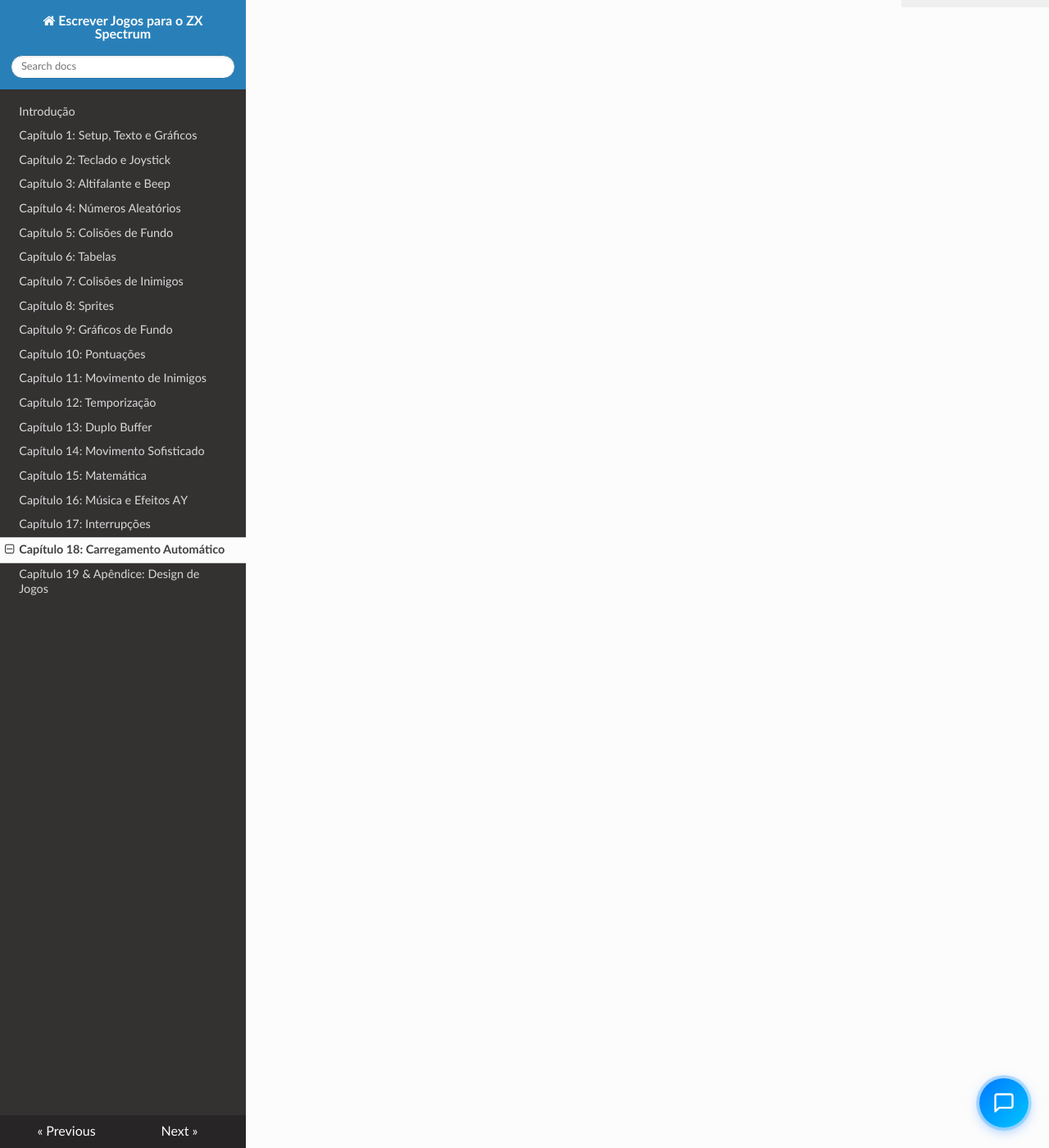
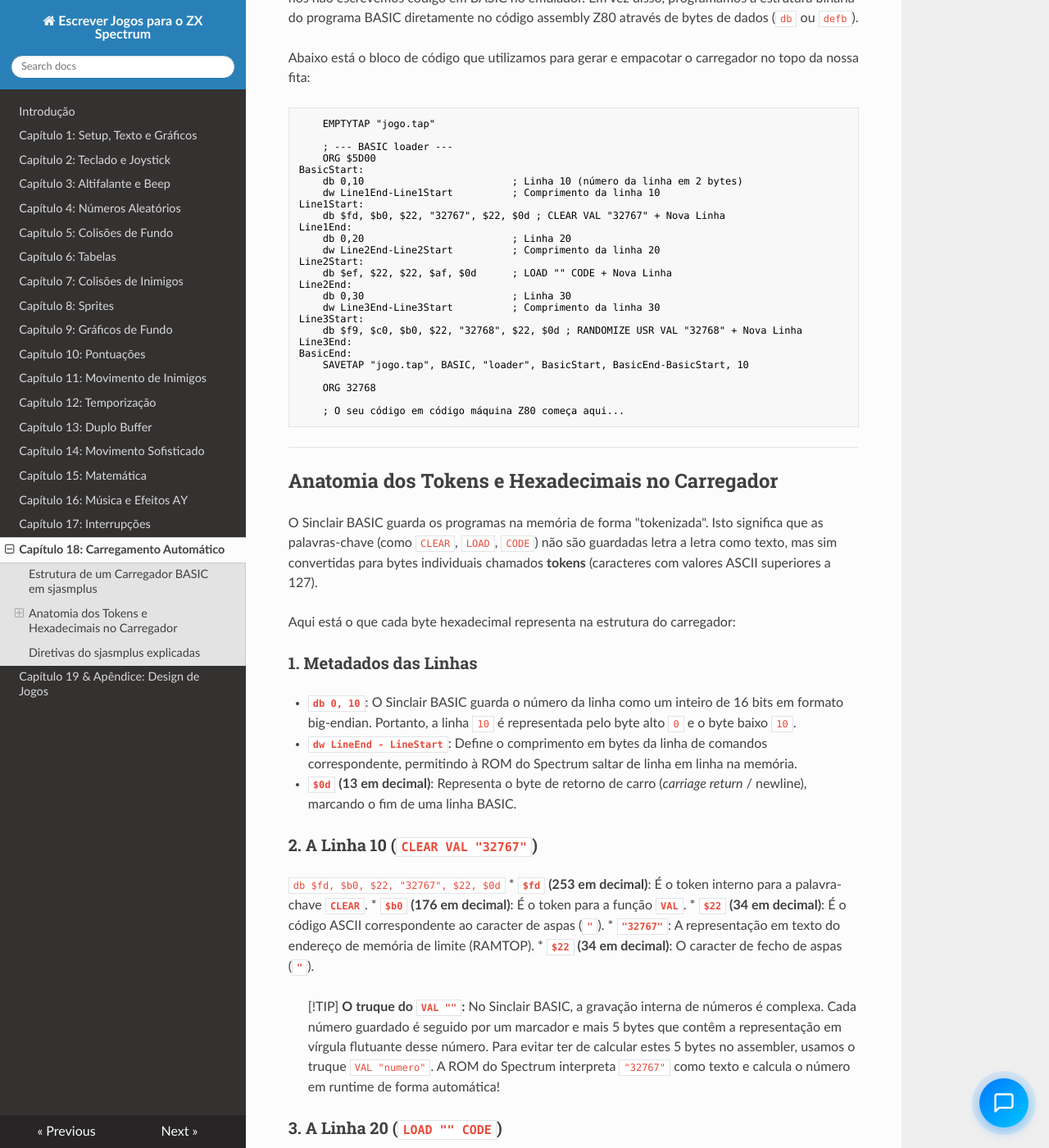
Before and after one commit to pedrobaratafernandes/assembly-spectrum, an MkDocs documentation site: the page built from docs/18.md, in a window 1280 px wide and 1400 px high, scrolled down 1938 px. Shown: the whole window at 82% size. Built offline with MkDocs 1.6.1, drawn with Linux system fonts in a browser that asks for light colours; nearby versions of some CDN libraries; some of the changed text lies outside the part shown.

Commit message:
docs: add guide on generating ZX Spectrum BASIC loaders using sjasmplus

````diff
--- a/docs/18.md
+++ b/docs/18.md
@@ -39,3 +39,93 @@ Agora temos outro problema: a mensagem "Bytes: nome" que é impressa ao carregar
 Isto resolverá o problema para nós. Assim, o nosso carregador BASIC passa a ser:
 
 `10 CLEAR 24575: LOAD ""SCREEN$: POKE 23739,111: LOAD ""CODE: RANDOMIZE USR 24576`
+
+---
+
+## Estrutura de um Carregador BASIC em sjasmplus
+
+Para automatizar a criação de fitas virtuais de ZX Spectrum (`.tap`) com o compilador **sjasmplus**, nós não escrevemos código em BASIC no emulador. Em vez disso, programamos a estrutura binária do programa BASIC diretamente no código assembly Z80 através de bytes de dados (`db` ou `defb`).
+
+Abaixo está o bloco de código que utilizamos para gerar e empacotar o carregador no topo da nossa fita:
+
+```assembly
+    EMPTYTAP "jogo.tap"
+
+    ; --- BASIC loader ---
+    ORG $5D00
+BasicStart:
+    db 0,10                         ; Linha 10 (número da linha em 2 bytes)
+    dw Line1End-Line1Start          ; Comprimento da linha 10
+Line1Start:
+    db $fd, $b0, $22, "32767", $22, $0d ; CLEAR VAL "32767" + Nova Linha
+Line1End:
+    db 0,20                         ; Linha 20
+    dw Line2End-Line2Start          ; Comprimento da linha 20
+Line2Start:
+    db $ef, $22, $22, $af, $0d      ; LOAD "" CODE + Nova Linha
+Line2End:
+    db 0,30                         ; Linha 30
+    dw Line3End-Line3Start          ; Comprimento da linha 30
+Line3Start:
+    db $f9, $c0, $b0, $22, "32768", $22, $0d ; RANDOMIZE USR VAL "32768" + Nova Linha
+Line3End:
+BasicEnd:
+    SAVETAP "jogo.tap", BASIC, "loader", BasicStart, BasicEnd-BasicStart, 10
+
+    ORG 32768
+
+    ; O seu código em código máquina Z80 começa aqui...
+```
+
+---
+
+## Anatomia dos Tokens e Hexadecimais no Carregador
+
+O Sinclair BASIC guarda os programas na memória de forma "tokenizada". Isto significa que as palavras-chave (como `CLEAR`, `LOAD`, `CODE`) não são guardadas letra a letra como texto, mas sim convertidas para bytes individuais chamados **tokens** (caracteres com valores ASCII superiores a 127).
+
+Aqui está o que cada byte hexadecimal representa na estrutura do carregador:
+
+### 1. Metadados das Linhas
+* **`db 0, 10`**: O Sinclair BASIC guarda o número da linha como um inteiro de 16 bits em formato big-endian. Portanto, a linha `10` é representada pelo byte alto `0` e o byte baixo `10`.
+* **`dw LineEnd - LineStart`**: Define o comprimento em bytes da linha de comandos correspondente, permitindo à ROM do Spectrum saltar de linha em linha na memória.
+* **`$0d` (13 em decimal)**: Representa o byte de retorno de carro (*carriage return* / newline), marcando o fim de uma linha BASIC.
+
+### 2. A Linha 10 (`CLEAR VAL "32767"`)
+`db $fd, $b0, $22, "32767", $22, $0d`
+* **`$fd` (253 em decimal)**: É o token interno para a palavra-chave **`CLEAR`**.
+* **`$b0` (176 em decimal)**: É o token para a função **`VAL`**.
+* **`$22` (34 em decimal)**: É o código ASCII correspondente ao caracter de aspas (**`"`**).
+* **`"32767"`**: A representação em texto do endereço de memória de limite (RAMTOP).
+* **`$22` (34 em decimal)**: O caracter de fecho de aspas (**`"`**).
+
+> [!TIP]
+> **O truque do `VAL ""`:** No Sinclair BASIC, a gravação interna de números é complexa. Cada número guardado é seguido por um marcador e mais 5 bytes que contêm a representação em vírgula flutuante desse número.
+> Para evitar ter de calcular estes 5 bytes no assembler, usamos o truque `VAL "numero"`. A ROM do Spectrum interpreta `"32767"` como texto e calcula o número em runtime de forma automática!
+
+### 3. A Linha 20 (`LOAD "" CODE`)
+`db $ef, $22, $22, $af, $0d`
+* **`$ef` (239 em decimal)**: É o token para a palavra-chave **`LOAD`**.
+* **`$22`, `$22`**: Duas aspas seguidas (**`""`**), indicando para carregar o primeiro ficheiro sem importar o nome.
+* **`$af` (175 em decimal)**: É o token para o parâmetro **`CODE`**, que avisa a ROM que deve carregar dados binários directamente para a memória RAM.
+
+### 4. A Linha 30 (`RANDOMIZE USR VAL "32768"`)
+`db $f9, $c0, $b0, $22, "32768", $22, $0d`
+* **`$f9` (249 em decimal)**: É o token para **`RANDOMIZE`**.
+* **`$c0` (192 em decimal)**: É o token para **`USR`**.
+* **`$b0` (176 em decimal)**: O token para **`VAL`**.
+* **`$22`, `"32768"`, `$22`**: A string correspondente ao endereço de execução da sua rotina (`start:`) envolta em aspas.
+
+---
+
+## Diretivas do sjasmplus explicadas
+
+No final das nossas declarações de dados BASIC, usamos as seguintes directivas de exportação:
+
+1. **`EMPTYTAP "jogo.tap"`**: Inicializa um novo ficheiro `.tap` limpo no disco.
+2. **`SAVETAP "jogo.tap", BASIC, "loader", BasicStart, BasicEnd-BasicStart, 10`**:
+   * Grava no ficheiro `.tap` o bloco que acabámos de descrever.
+   * `BASIC`: Especifica o tipo de bloco na fita como um programa BASIC.
+   * `"loader"`: O nome de cabeçalho que aparece no ecrã ao carregar (máximo de 10 caracteres).
+   * `BasicStart`: O endereço inicial do bloco.
+   * `BasicEnd-BasicStart`: O tamanho total do programa em bytes.
+   * `10`: O número da linha a partir da qual o programa deve iniciar automaticamente (`LINE 10`).
````
